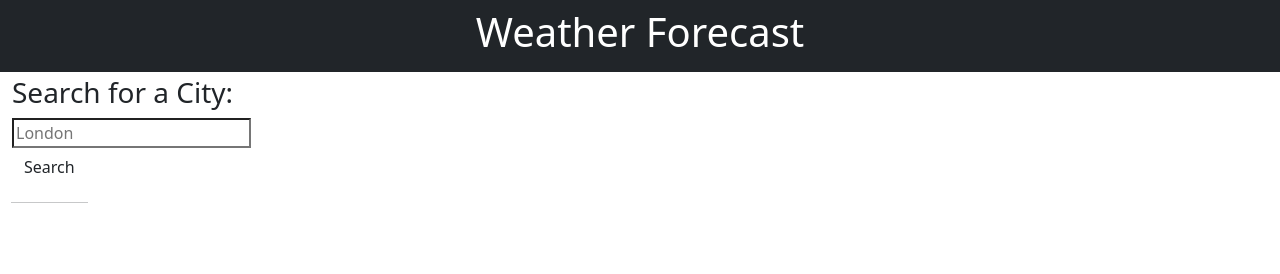
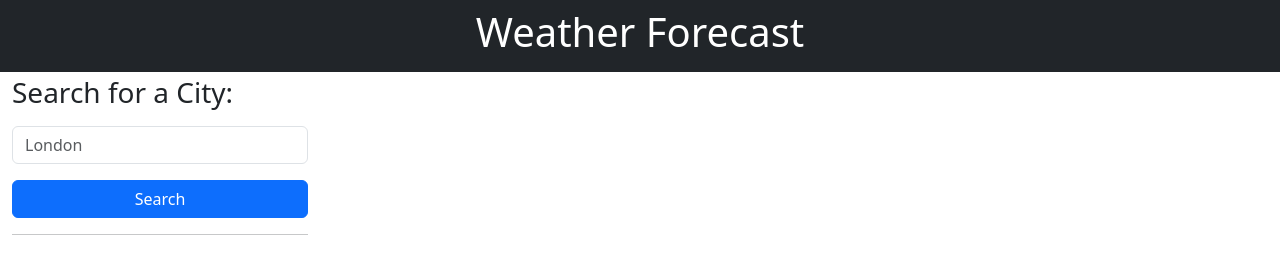
Before and after one commit to CodrinCarpovici/openweather-forecast, a plain HTML site: page index.html in a window 1280 px wide. Drawn offline with nearby package versions, Linux system fonts and the light colour scheme.

Commit message:
modified html to stach form elements vertically instead of horizontally

```diff
--- a/assets/js/script.js
+++ b/assets/js/script.js
@@ -4,7 +4,7 @@ const apiKey = "d7b53c91bdd2abe33da074c99abbbe36";
 // Variables
 let lat, lon;
 
-// On input change, modify the cityName stored in the variable
+// On input submit, modify the cityName stored in the variable
 $("#search-form").on("submit", function (e) {
   e.preventDefault();
   const cityName = $('#search-input').val().trim();
--- a/index.html
+++ b/index.html
@@ -27,24 +27,26 @@
     <div class="container-fluid" style="max-width: 1400px">
       <div class="row">
         <aside class="col-lg-3 pb-3">
-          <h2 id="form-heading" class="mt-1 h3 form-label">
-            Search for a City:
-          </h2>
+          <div class="mb-3">
+            <h2 id="form-heading" class="mt-1 h3 form-label">
+              Search for a City:
+            </h2>
+          </div>
           <form id="search-form" class="form">
-            <div class="form-inline form-group">
-              <div class="input-group">
+            <div class="form-group">
+              <div class="">
                 <input
-                  class="form-input weather-search"
+                  class="form-input weather-search form-control mb-3"
                   type="text"
                   id="search-input"
                   placeholder="London"
                   aria-labelledby="form-heading"
                   aria-controls="today forecast"
                 />
-                <div class="input-group-append">
+                <div class="input-group-append mb-3">
                   <button
                     type="submit"
-                    class="btn search-button"
+                    class="btn btn-primary search-button col-12"
                     id="search-button"
                     aria-label="submit search"
                   >
```
